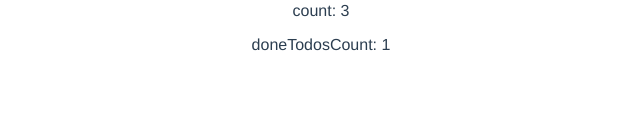
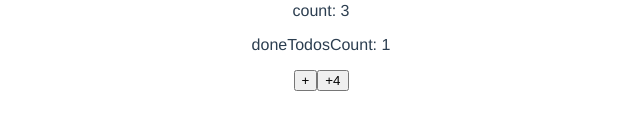
Before and after one commit to ZenekeZene/testing-vuex, a Vue app: page / in a window 1280 px wide. Shown: the part 278-408 px from the top of the page, without its empty margins (319-959 px from the left). Built offline with nearby package versions, Linux system fonts and the light colour scheme.

Commit message:
Update state in Vuex Store with mutations

```diff
--- a/src/App.vue
+++ b/src/App.vue
@@ -3,11 +3,13 @@
     <img alt="Vue logo" src="./assets/logo.png" />
     <p>count: {{ count }}</p>
     <p>doneTodosCount: {{ doneTodosCount }}</p>
+    <button @click='increment'>+</button>
+    <button @click="incrementBy({ 'amount': 4 })">+4</button>
   </div>
 </template>
 
 <script>
-import { mapState, mapGetters } from "vuex";
+import { mapState, mapGetters, mapMutations } from "vuex";
 export default {
   name: "app",
   data() {
@@ -17,49 +19,29 @@ export default {
   },
   computed: {
     ...mapState([
-      // (1)
       "count"
     ]),
     ...mapGetters([
-      // (2)
       "doneTodos",
       "doneTodosCount",
       "getTodoById"
     ]),
     localComputed() {
-      // (3)
       return true;
     }
-    // (4)
-    // ...mapGetters({
-    //    doneCount: 'doneTodosCount',
-    // })
-  }
-  /*
-    (1) Instead of:
-    count: state => state.count,
-    countAlias: 'count',
-    countPlusLocalState (state) {
-        return state.count + this.localCount;
-    }
+  },
+  methods:{
+    ...mapMutations([
+        'increment',
+    ]),
+    ...mapMutations({
+        add: 'incrementBy', // Alias
+    }),
+  },
+};
 
-    (2) Instead of:
-    doneTodos() {
-        return state.getters.doneTodos;
-    },
-    doneTodosCount() {
-        return state.getters.doneTodosCount;
-    },
-    doneTodoById() {
-        return state.getters.doneTodoById;
-    },
-
-    (3) We can combine mapState, mapGetters helpers and local computed properties
-    // with object spread operator.
-
-    (4) If you want to map a getter to a different name, use an object. (Alias)
-    */
-};
+// Mutations must be synchronous.
+// Reason https://vuex.vuejs.org/guide/mutations.html#on-to-actions:
 </script>
 
 <style lang="scss">
--- a/src/main.js
+++ b/src/main.js
@@ -12,6 +12,14 @@ const store = new Vuex.Store({
       { id: 1, text: "...", done: true },
       { id: 2, text: "...", done: false }
     ]
+  },
+  mutations: {
+    increment(state) {
+      state.count++;
+    },
+    incrementBy(state, payload) {
+      state.count += payload.amount;
+    }
   },
   getters: {
     doneTodos: state => {
```
